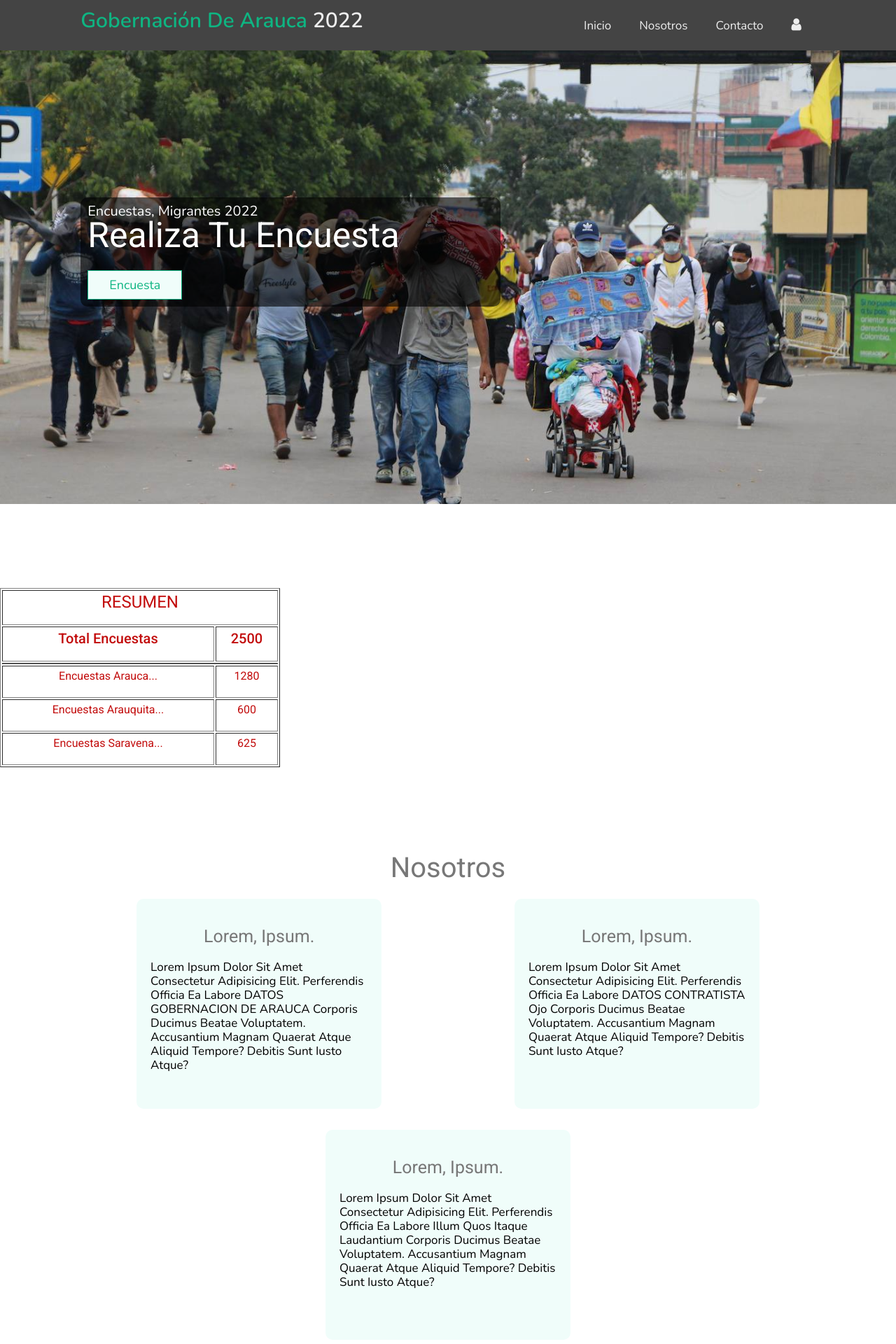
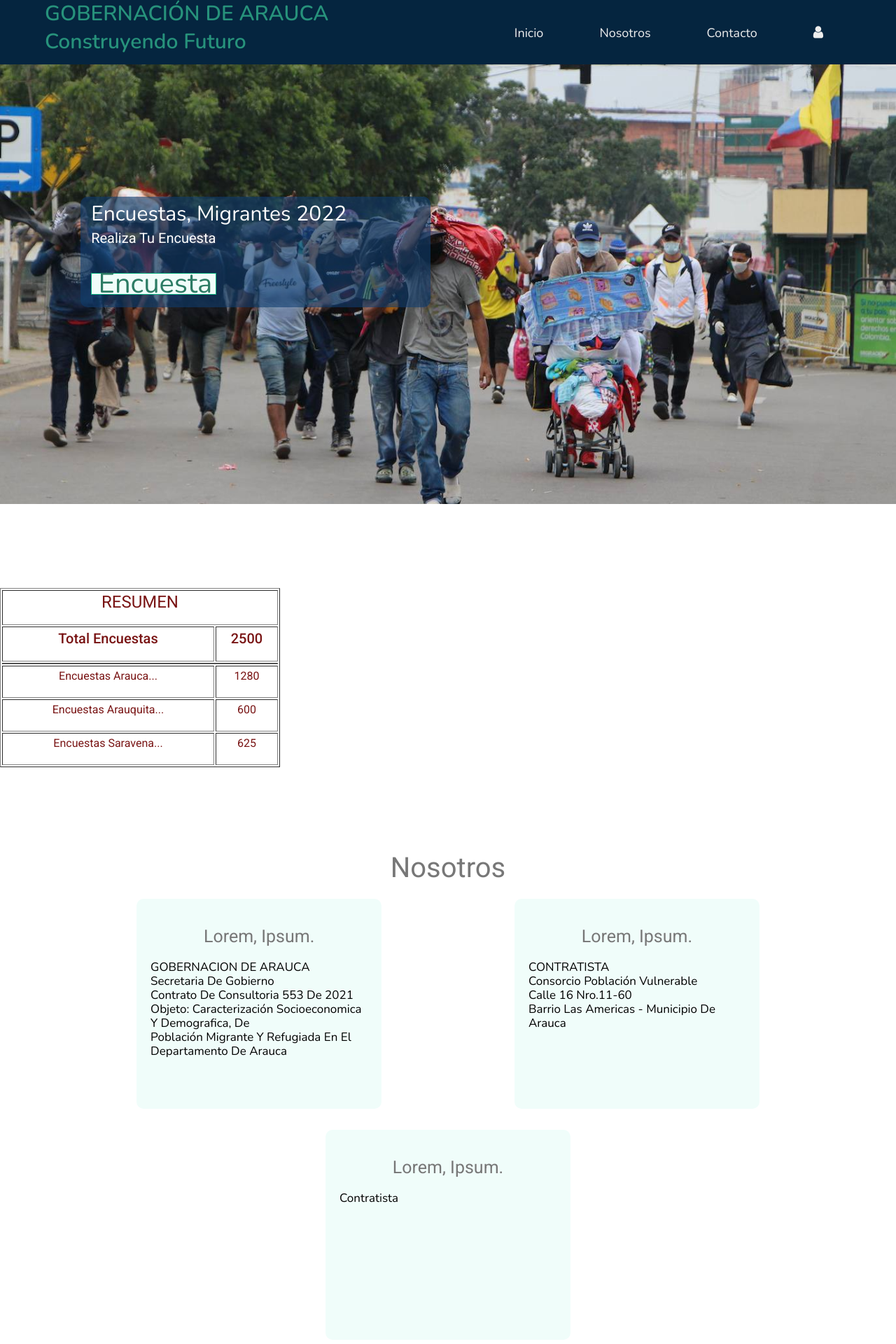
Before and after one commit to Christianlazo11/Frontend_Migrantes, an Angular app: page /inicio in a window 1280 px wide. Shown: the top 1920 px of the page at 70% size. Built offline with nearby package versions, Linux system fonts and the light colour scheme; a web font is replaced by a local one.

Commit message:
actualizaHD010520216

```diff
--- a/src/app/templates/home/home.component.css
+++ b/src/app/templates/home/home.component.css
@@ -3,5 +3,5 @@
     font-size: 4rem;
     text-align: center;
     font:bold;
-    color:rgb(194, 12, 12)  ;
+    color:rgb(121, 20, 20)  ;
 }
--- a/src/app/templates/home/home.component.html
+++ b/src/app/templates/home/home.component.html
@@ -70,9 +70,6 @@
       <br/>
       <br/>
       <br/>
-
-
-
     </div>
 
     <div class="swiper-pagination"></div>
@@ -87,28 +84,27 @@
     <div class="card">
       <h3>Lorem, ipsum.</h3>
       <p>
-        Lorem ipsum dolor sit amet consectetur adipisicing elit. Perferendis
-        officia ea labore DATOS GOBERNACION DE ARAUCA corporis ducimus beatae
-        voluptatem. Accusantium magnam quaerat atque aliquid tempore? Debitis
-        sunt iusto atque?
+        GOBERNACION DE ARAUCA <br/>
+        Secretaria de Gobierno<br/>
+        Contrato de Consultoria 553 de 2021<br/>
+        Objeto: Caracterización Socioeconomica y Demografica, de<br/>
+        población Migrante y refugiada en el departamento de Arauca<br/>
       </p>
     </div>
     <div class="card">
       <h3>Lorem, ipsum.</h3>
       <p>
-        Lorem ipsum dolor sit amet consectetur adipisicing elit. Perferendis
-        officia ea labore DATOS CONTRATISTA ojo corporis ducimus beatae
-        voluptatem. Accusantium magnam quaerat atque aliquid tempore? Debitis
-        sunt iusto atque?
+        CONTRATISTA<br/>
+        Consorcio Población Vulnerable<br/>
+        Calle 16 Nro.11-60<br/>
+        Barrio Las Americas - Municipio de Arauca<br/>
+
       </p>
     </div>
     <div class="card">
       <h3>Lorem, ipsum.</h3>
       <p>
-        Lorem ipsum dolor sit amet consectetur adipisicing elit. Perferendis
-        officia ea labore illum quos itaque laudantium corporis ducimus beatae
-        voluptatem. Accusantium magnam quaerat atque aliquid tempore? Debitis
-        sunt iusto atque?
+        Contratista
       </p>
     </div>
   </div>
--- a/src/app/templates/navbar/navbar.component.html
+++ b/src/app/templates/navbar/navbar.component.html
@@ -1,6 +1,6 @@
 <header class="header">
   <a href="index.html" class="logo">
-    <p>Gobernación de Arauca <span>2022</span></p>
+    <a><p>GOBERNACIÓN DE ARAUCA <br><br>Construyendo Futuro </p></a>
   </a>
 
   <div (click)="responsiveNav()" id="menu-btn" class="fa fa-bars"></div>
@@ -8,13 +8,10 @@
   <nav class="navbar">
     <a routerLink="/inicio">Inicio</a>
     <a *ngIf="isLogin" routerLink="/encuesta/buscar-encuesta"
-      >Ingresar Encuesta</a
-    >
-    <a
-      *ngIf="isLogin && isAdmin == 'administrador'"
+      >Ingresar Encuesta</a>
+    <a *ngIf="isLogin && isAdmin == 'administrador'"
       routerLink="/administracion/lista-usuarios"
-      >Encuestadores</a
-    >
+      >Encuestadores</a>
     <!-- <a *ngIf="isLogin" routerLink="/administracion/lista-personas">Personas</a> -->
     <a (click)="buttonClick('about')">Nosotros</a>
     <a (click)="buttonClick('contact')">Contacto</a>
@@ -22,7 +19,6 @@
       ><i class="fa fa-user"></i
     ></a>
     <a *ngIf="isLogin" routerLink="/seguridad/cerrar-sesion"
-      ><i class="fa fa-times"></i
-    ></a>
+      ><i class="fa fa-times"></i></a>
   </nav>
 </header>
--- a/src/styles.css
+++ b/src/styles.css
@@ -36,19 +36,20 @@ section {
 .btn {
   display: inline-block;
   margin-top: 1rem;
-  padding: 1rem 3rem;
-  font-size: 1.8rem;
+  padding: 1% 1% 1% 2%;
+  /*padding: 1rem 3rem;*/
+  font-size: 4rem;
   border: 0.1rem solid #0eb582;
   background: #f0fdfa;
-  color: #0eb582;
+  color: #2c7b64;
   cursor: pointer;
 }
 .btn:hover {
-  background: #0eb582;
+  background: #0f5842;
   color: #fff;
   padding-right: 5rem;
-  border-top-right-radius: 2rem;
-  border-bottom-right-radius: 2rem;
+  border-top-right-radius: 1rem;
+  border-bottom-right-radius: 1.4rem ;
 }
 
 .header {
@@ -59,22 +60,27 @@ section {
   display: flex;
   align-items: center;
   justify-content: space-between;
-  padding: 1rem 9%;
+  padding: 1rem 5%;
   z-index: 10000;
-  background: #444;
+  background: rgb(5, 37, 63);
 }
 .header .logo {
-  font-weight: bolder;
-  color: #0eb582;
+  font-weight:bold;
+  color: #27927b;
   font-size: 3rem;
 }
 .header .logo span {
   color: #eee;
 }
+.header .logo a:hover {
+  color: #cad8d4;
+}
+
 .header .navbar a {
   display: inline-block;
-  padding: 1.5rem 2rem;
-  font-size: 1.7rem;
+  padding: 1rem 4rem 1rem 4rem;
+  /*padding: 1.8rem 2rem;*/
+  font-size: 1.8rem;
   color: #eee;
 }
 .header .navbar a:hover {
@@ -116,23 +122,23 @@ section {
   background-repeat: no-repeat;
 }
 .home .content {
-  width: 60rem;
-  background: rgba(0, 0, 0, 0.6);
-  padding: 1rem;
+  width: 50rem;
+  background: rgba(15, 60, 111, 0.6);
+  padding: 1.5rem;
   border-radius: 1rem;
 }
 .home .content span {
-  font-size: 2rem;
+  font-size: 3rem;
   color: white;
   display: block;
 }
 .home .content h3 {
-  font-size: 5rem;
+  font-size: 2rem;
   color: white;
   padding: 1rem 0;
 }
 .home .content:hover {
-  background: rgba(0, 0, 0, 0.8);
+  background: rgba(10, 51, 78, 0.8);
 }
 
 .swiper-pagination-bullet {
```
